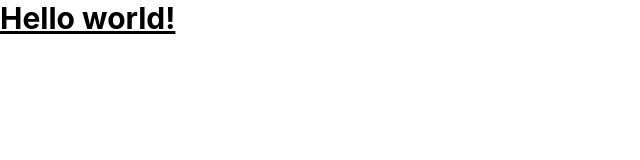
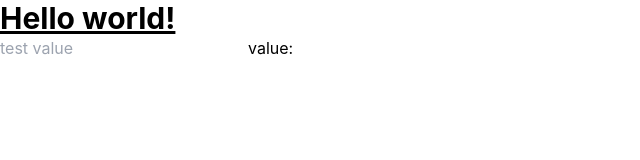
Before and after one commit to prime-optimal/supercut, a Next.js app: page / in a window 1280 px wide. Shown: the top 160 px of the page, without its empty margins (0-640 px from the left). Built offline with nearby package versions, Linux system fonts and the light colour scheme.

Commit message:
feat: global store

```diff
--- a/package.json
+++ b/package.json
@@ -17,7 +17,8 @@
     "next": "13.0.6",
     "react": "18.2.0",
     "react-dom": "18.2.0",
-    "typescript": "4.9.4"
+    "typescript": "4.9.4",
+    "zustand": "^4.1.5"
   },
   "devDependencies": {
     "autoprefixer": "^10.4.13",
--- a/pages/index.tsx
+++ b/pages/index.tsx
@@ -1,14 +1,25 @@
 import Head from 'next/head';
+import { SuperStoreProps, useSuperStore } from '../store/useStore';
 
 export default function Home() {
+  const setValue = useSuperStore((state: SuperStoreProps) => state.setValue);
+  const value = useSuperStore((state: SuperStoreProps) => state.value ?? '');
+
   return (
     <div>
       <Head>
-        <title>Create Next App</title>
+        <title>Supercut</title>
         <meta name="description" content="Generated by create next app" />
         <link rel="icon" href="/favicon.ico" />
       </Head>
       <h1 className="text-3xl font-bold underline">Hello world!</h1>
+      <input
+        placeholder="test value"
+        value={value}
+        onChange={(e) => setValue({ value: e?.target?.value })}
+      />
+      value:
+      {value}
     </div>
   );
 }
--- /dev/null
+++ b/store/useStore.ts
@@ -0,0 +1,16 @@
+import create from 'zustand';
+export type SuperStoreProps = {
+  value: string | null;
+  setValue: ({ value }: { value: string }) => void;
+};
+
+const initState = {
+  value: null,
+};
+
+const useSuperStore = create<SuperStoreProps>((set, get) => ({
+  ...initState,
+  setValue: ({ value }: { value: string }) => set({ value }),
+}));
+
+export { useSuperStore };
```
Also changed, not shown: 1 other file (tests, documents, lock files or other folders).
